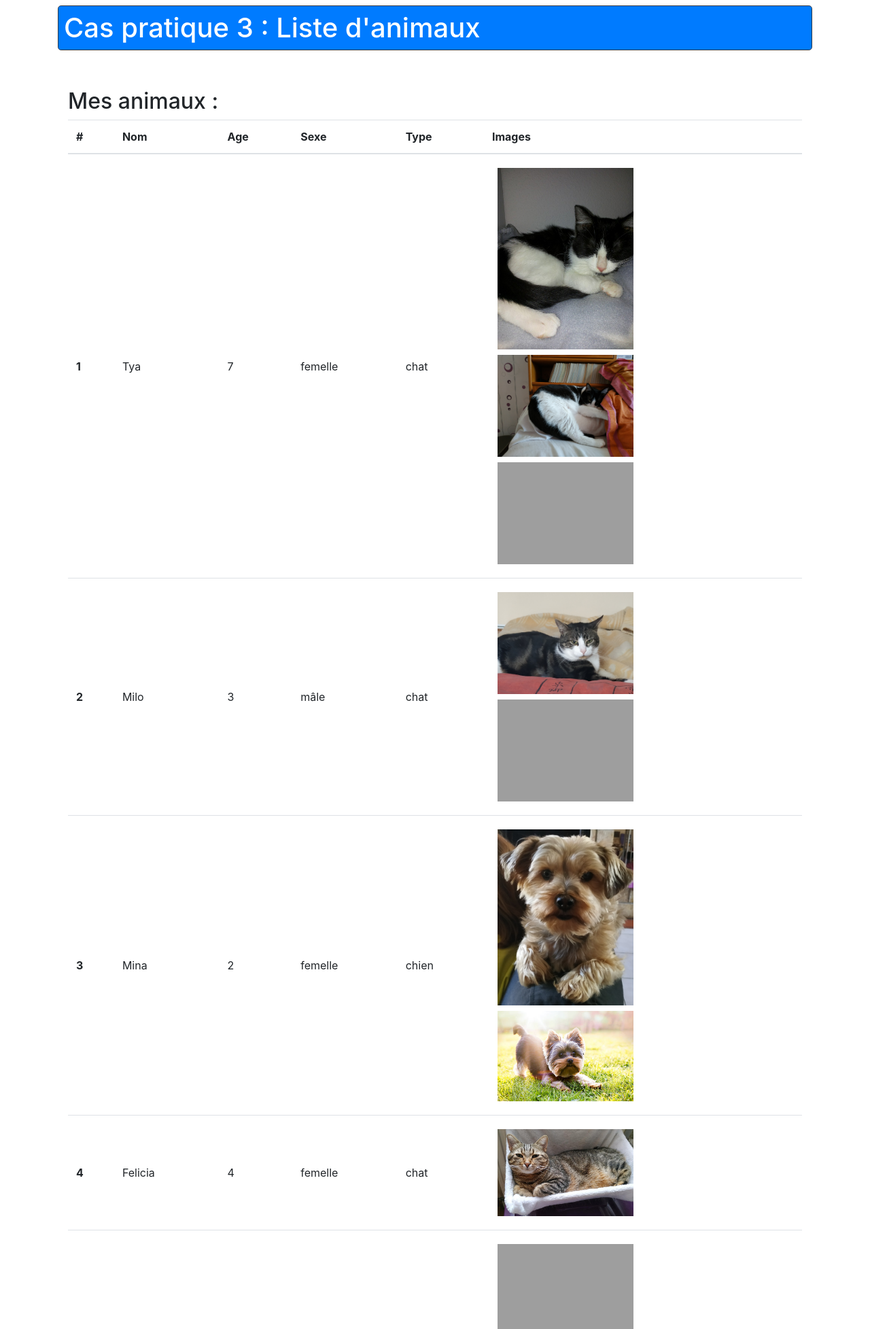
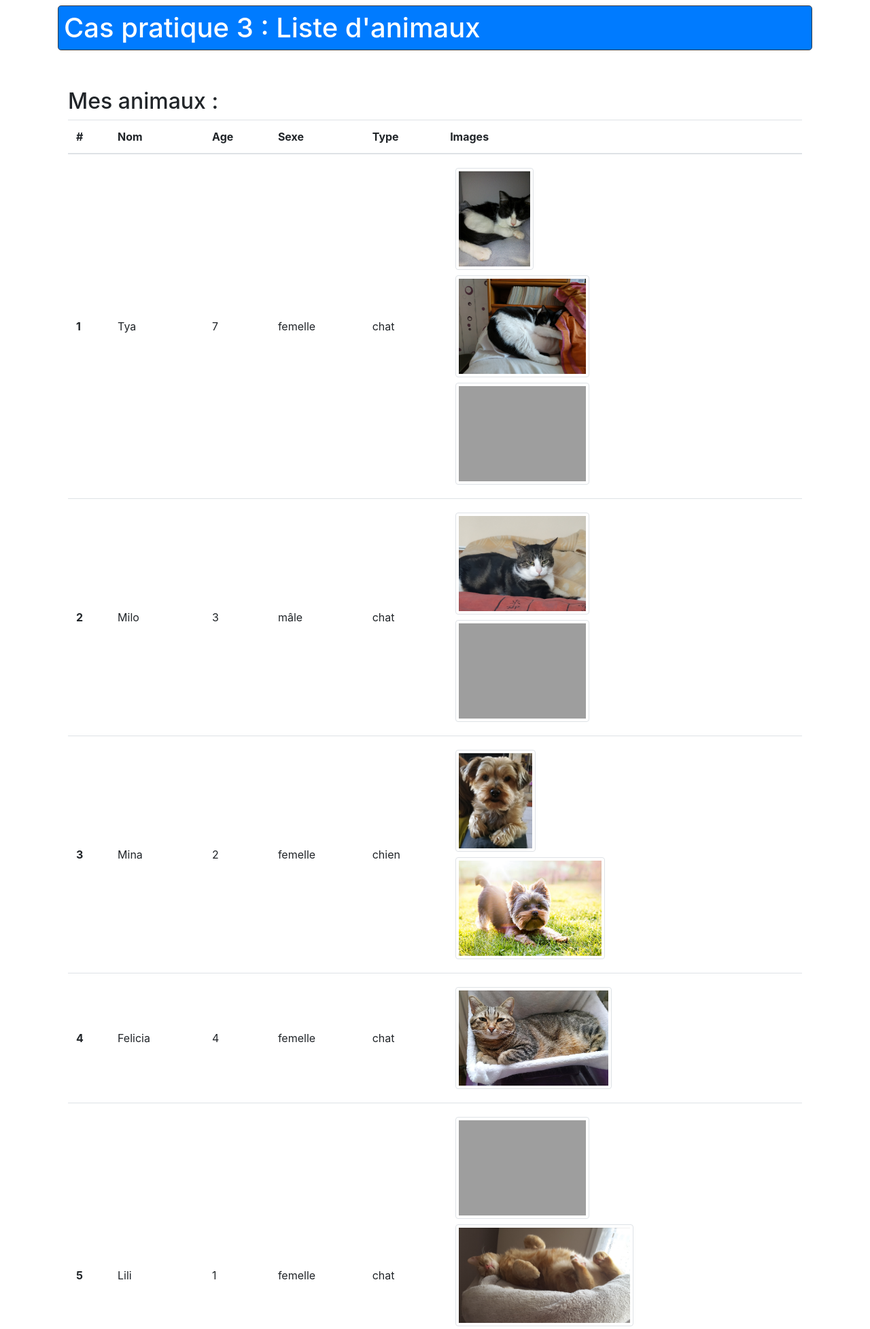
Before and after one commit to Estelle-Rose/php-exercises-1, a PHP site: page /index.php in a window 1280 px wide. Shown: the part 56-2011 px from the top of the page at 68% size. Run offline with PHP 8.4, Linux system fonts and the light colour scheme; data comes from the database, SQL or seed files in the repository; grey boxes are pictures that could not be loaded.

Commit message:
un peu de css 🌈

```diff
--- a/3-cas-pratiques/3-Animals/index.php
+++ b/3-cas-pratiques/3-Animals/index.php
@@ -48,7 +48,7 @@ echo "</pre>"; */
                             <td class="align-middle"><?= $animal->getType() ?></td>
                             <td class="align-middle"><?php foreach ($animal->getImage() as $image) :?>
                             <div class="d-flex m-2">
-                                <?php echo '<img src="./sources/'.$image['url'].'" alt="./sources/'.$image['libelle'].'" width="200px" max-height="180px">' ;?>
+                                <img src="./sources/<?=$image['url']?>" alt="./sources/<?=$image['libelle']?>" style="max-height:150px" class="img-thumbnail img-fluid">
                             </div>
                             <?php endforeach;?>
                             </td>
```
